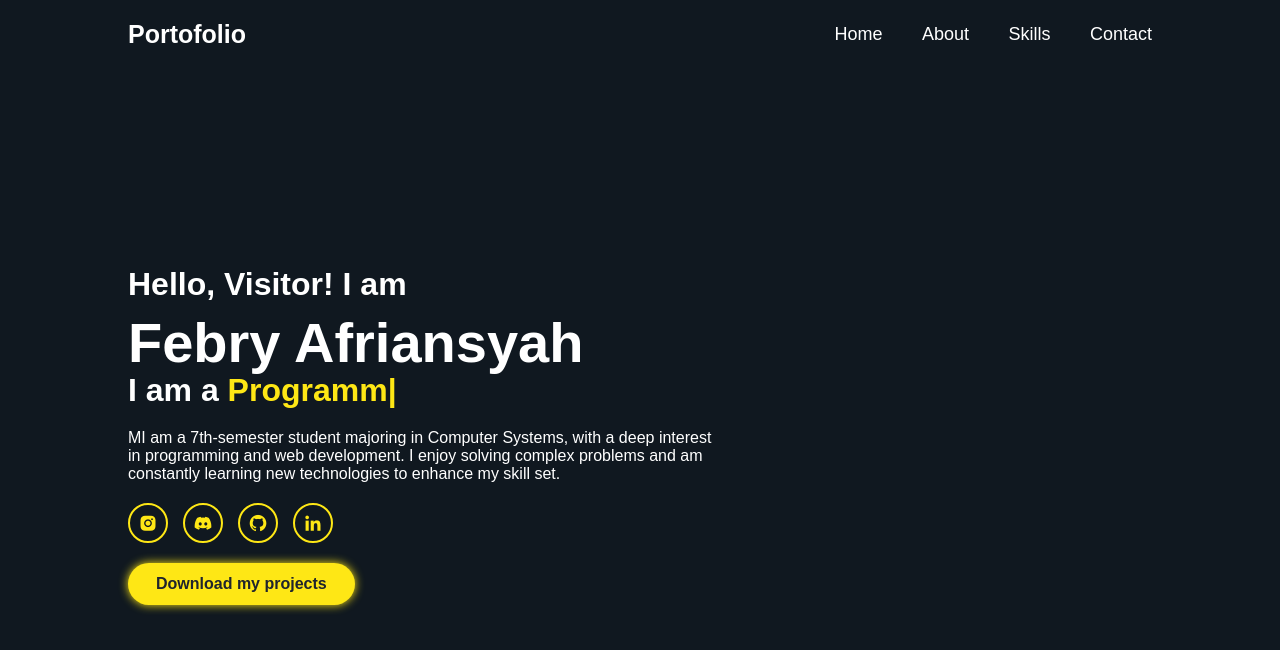
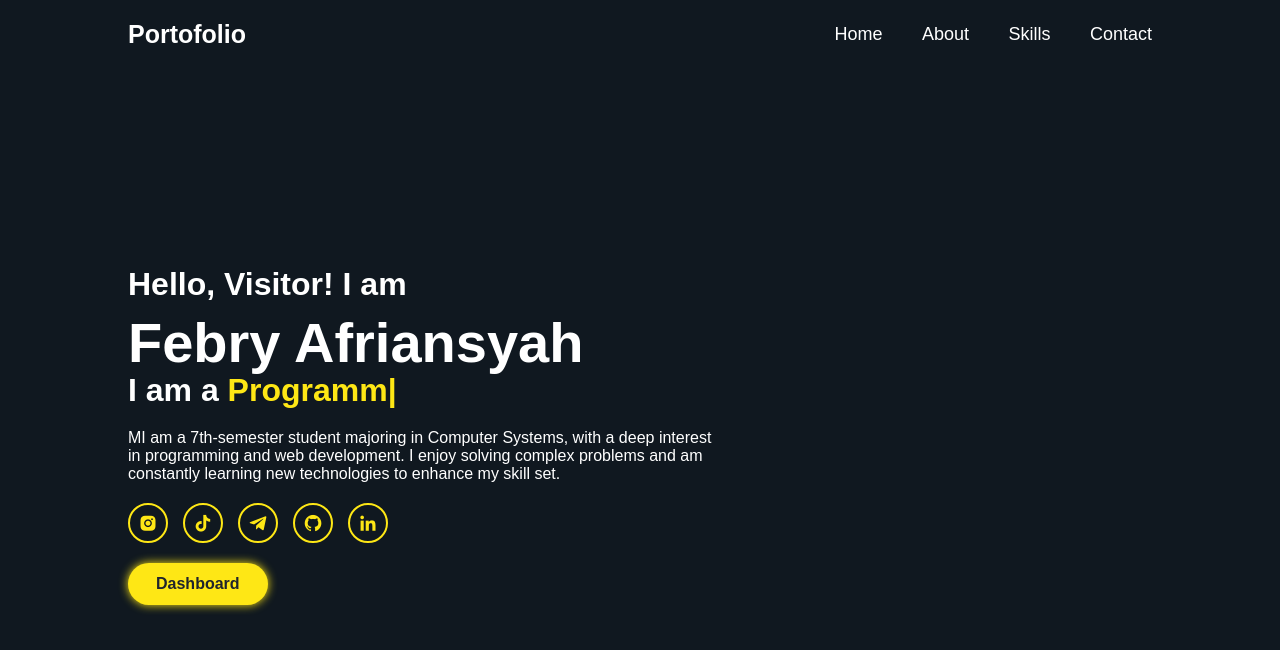
Before and after one commit to hatakecnk/hatakecnk.github.io, a plain HTML site: page index.html in a window 1280 px wide. Drawn offline with nearby package versions, Linux system fonts and the light colour scheme.

Commit message:
Update index.html

```diff
--- a/index.html
+++ b/index.html
@@ -27,12 +27,13 @@
 		<h3>I am a <span class="multiple-text"></span></h3>
 		<p>MI am a 7th-semester student majoring in Computer Systems, with a deep interest in programming and web development. I enjoy solving complex problems and am constantly learning new technologies to enhance my skill set.</p>
 		<div class="social-media">
-			<a href="#" target="_blank" style="--i:1;"><i class="bx bxl-instagram-alt"></i></a>
-			<a href="#" target="_blank" style="--i:3;"><i class="bx bxl-discord-alt"></i></a>
-			<a href="#" target="_blank" style="--i:4;"><i class="bx bxl-github"></i></a>
-			<a href="#" target="_blank" style="--i:5;"><i class="bx bxl-linkedin"></i></a>
+			<a href="https://www.instagram.com/ifeb17_/" target="_blank" style="--i:1;"><i class="bx bxl-instagram-alt"></i></a>
+			<a href="https://www.tiktokcom/febwuzzhere/" target="_blank" style="--i:1;"><i class="bx bxl-tiktok"></i></a>
+			<a href="https://t.me/febwuzzhere" target="_blank" style="--i:3;"><i class="bx bxl-telegram"></i></a>
+			<a href="https://github.com/hatakecnk" target="_blank" style="--i:4;"><i class="bx bxl-github"></i></a>
+			<a href="https://www.linkedin.com/in/febry-afriansyah-981148173/" target="_blank" style="--i:5;"><i class="bx bxl-linkedin"></i></a>
 		</div>
-		<a href="#" class="btn">Download my projects</a>
+		<a href="#" class="btn">Dashboard</a>
 	</div>
 </sction>
 <script src="https://unpkg.com/typed.js@2.1.0/dist/typed.umd.js"></script>
```
